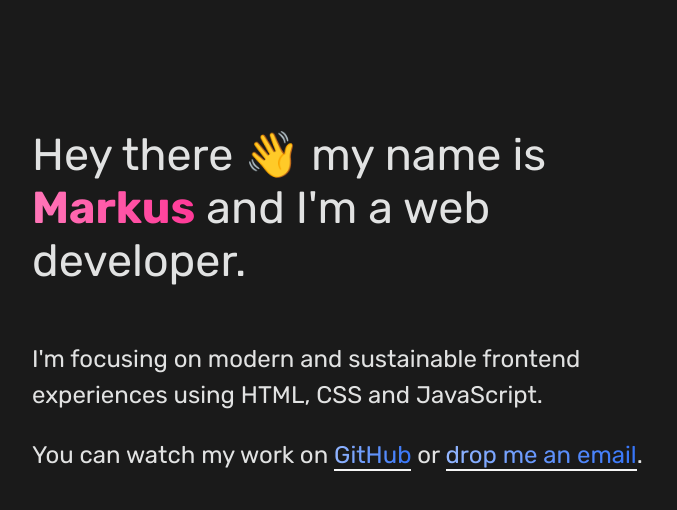
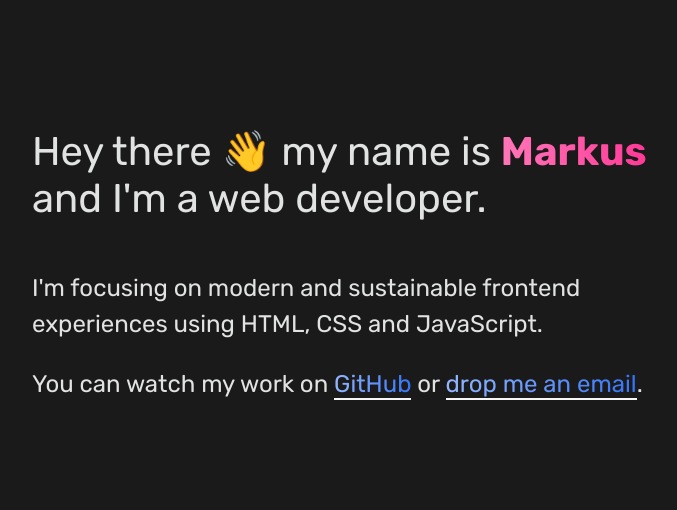
Before and after one commit to flootr/markus.works, a website: page index.html in a window 1280 px wide. Shown: the whole page, without its empty margins (96-773 px from the left). Drawn offline with Linux system fonts and the light colour scheme.

Commit message:
reduce h1 font size a little

```diff
--- a/index.html
+++ b/index.html
@@ -44,7 +44,7 @@
         max-width: 42rem;
       }
       h1 {
-        font-size: 2.8rem;
+        font-size: 2.5rem;
         font-weight: 400;
         margin: 0;
         padding: 0;
```
